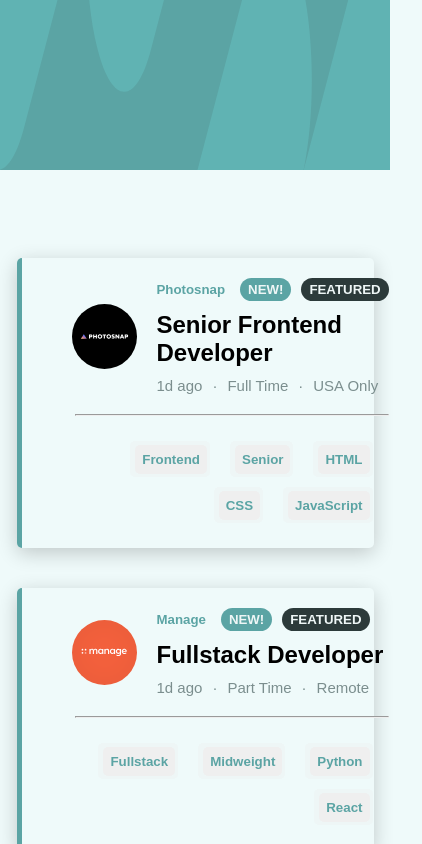
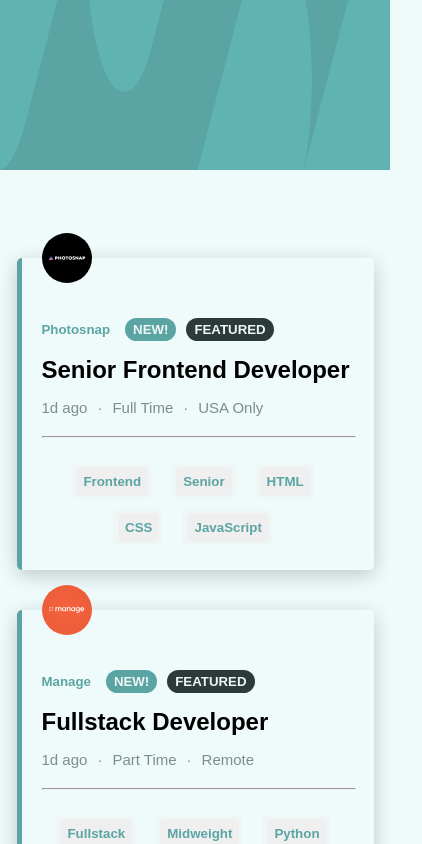
Before and after one commit to Halke/job-listings, a React (Create React App) app: page / in a window 390 px wide. Shown: the top 844 px of the page, 422 px wide, since content can reach past the window. Built offline with nearby package versions, Linux system fonts and the light colour scheme.

Commit message:
Modified media queries

```diff
--- a/src/components/Jobs/Card/JobCard.css
+++ b/src/components/Jobs/Card/JobCard.css
@@ -17,9 +17,6 @@
   display: flex;
   justify-content: flex-start;
   align-items: center;
-}
-
-.job-card__description {
   padding-left: 30px;
 }
 
@@ -95,9 +92,47 @@
     flex-direction: column;
   }
 
+  .job-card__description {
+    min-width: auto;
+    flex-wrap: wrap;
+    padding-left: 0;
+    align-items: flex-start;
+  }
+
   .job-card__horizontal-line {
     display: block;
     width: 100%;
     margin: 20px 0px;
+    color: var(--neutral-dark_gray);
+  }
+
+  .job-card__tags {
+    min-width: auto;
+    justify-content: center;
   }
 }
+
+@media only screen and (max-width: 500px) {
+  .job-card {
+    justify-content: flex-start;
+    align-items: flex-start;
+    padding-top: 0px;
+  }
+
+  .job-card__description-info {
+    width: 100%;
+    margin-left: 0px;
+    margin-top: 10px;
+  }
+
+  .image {
+    position: relative;
+    width: 50px !important;
+    height: 50px !important;
+    top: -25px;
+  }
+
+  .job-card__description-job-title {
+    margin: 15px 0;
+  }
+}
--- a/src/components/Jobs/Card/JobCard.jsx
+++ b/src/components/Jobs/Card/JobCard.jsx
@@ -38,7 +38,7 @@ function JobCard({jobInfo}) {
                     src={require("../../../images/" + logoSource)}
                     alt="Company logo"
                 /> */}
-                <Image companyName={company} />
+                <Image className="job-card__description-image" companyName={company} />
                 <div className="job-card__description-info">
                     <JobCardHeader
                         companyName={company}
```
